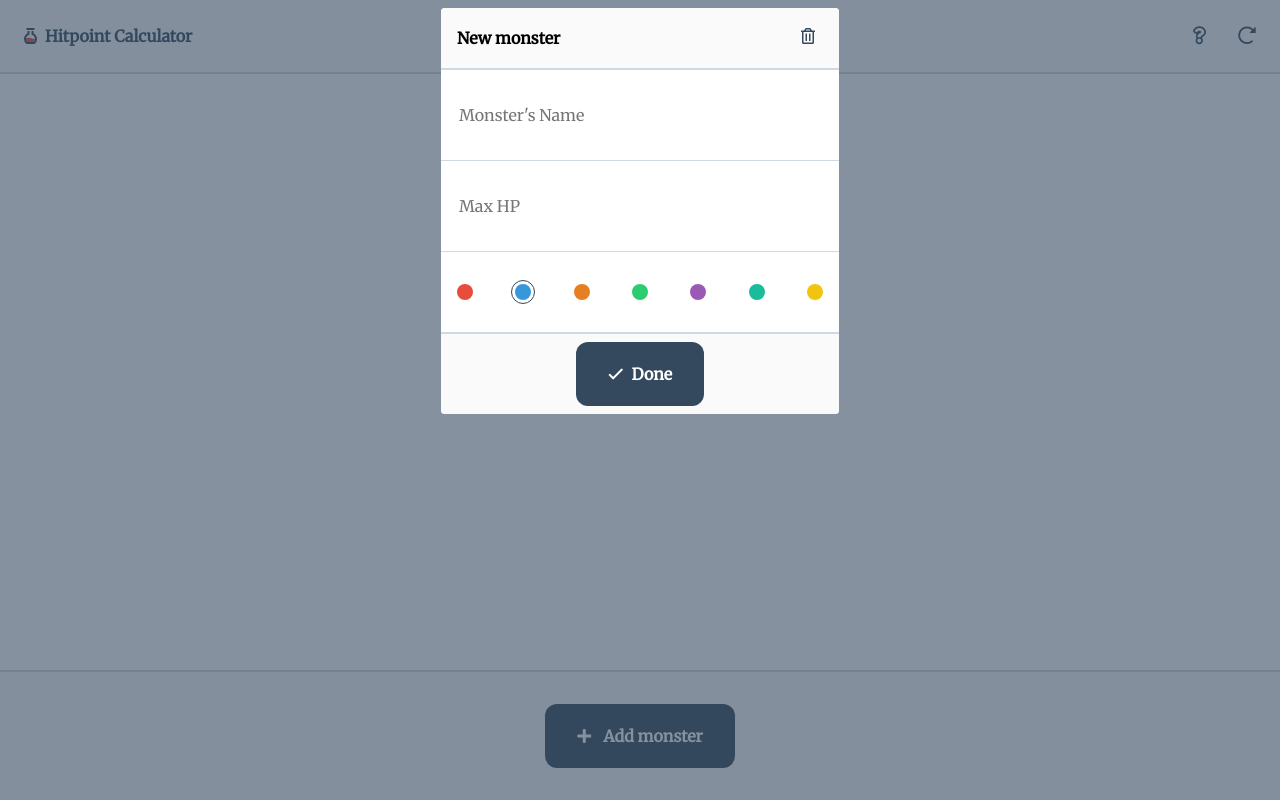
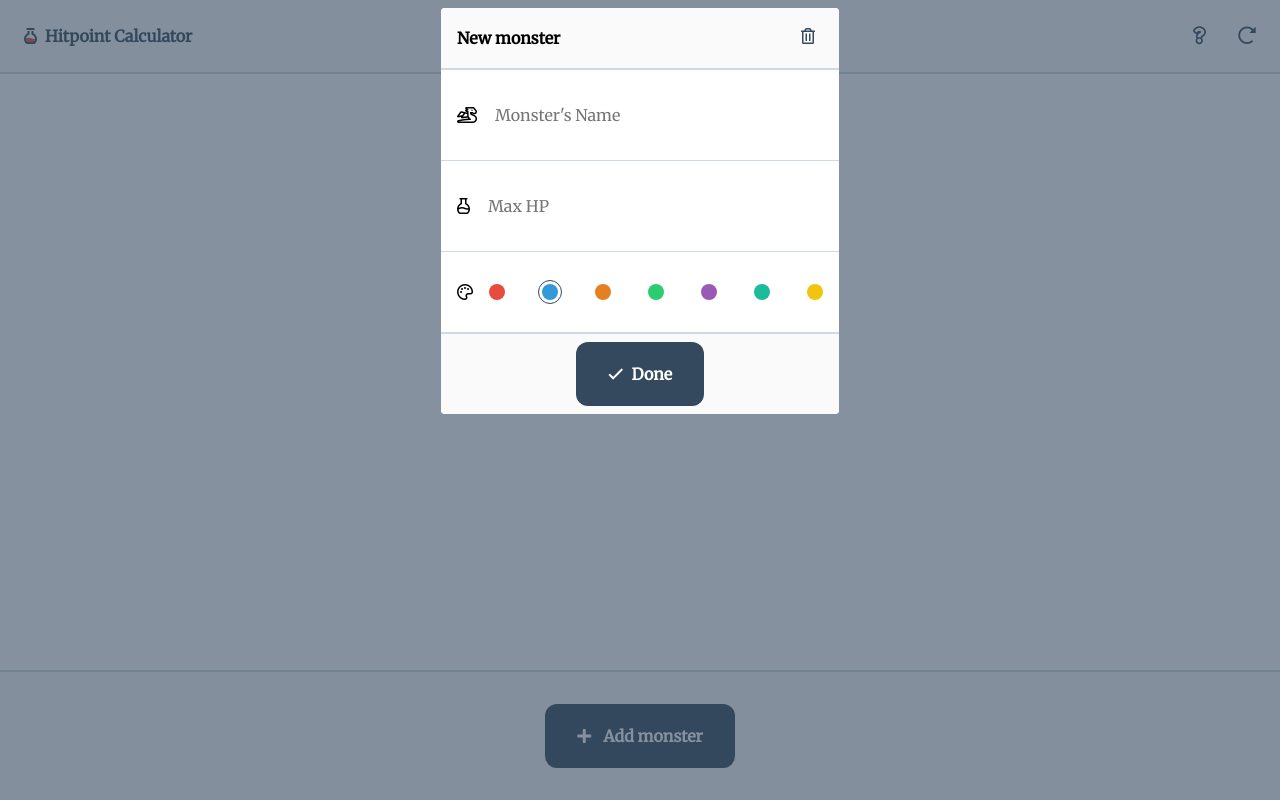
Before and after one commit to aartvanempel/hitpoint-calculator, a React (Create React App) app: page / in a window 1280 px wide. Built offline with nearby package versions, Linux system fonts and the light colour scheme.

Commit message:
added icons to form fields

```diff
--- a/src/features/monsters/CreateMonster.js
+++ b/src/features/monsters/CreateMonster.js
@@ -51,6 +51,7 @@ export default () => {
             <div>
                 <form onSubmit={e => onSubmitHandler(e)}>
                     <div className={styles.formRow}>
+                        <i className="far fa-dragon"></i>
                         <input
                             placeholder="Monster's name"
                             type='text'
@@ -61,6 +62,7 @@ export default () => {
                     </div>
 
                     <div className={styles.formRow}>
+                        <i class="far fa-flask-potion"></i>
                         <input
                             placeholder="Max HP"
                             inputMode="numeric"
@@ -71,7 +73,9 @@ export default () => {
                         />
                     </div>
 
-                    <div className={`${styles.formRow} ${styles.radioContainer}`}>
+                    <div className={styles.formRow}>
+                        <i class="far fa-palette"></i>
+                        <div className={styles.radioContainer}>
                             {
                                 colors.map((colorOption, index) => (
                                     <div key={index}>
@@ -87,6 +91,7 @@ export default () => {
                                 ))
                             }
                         </div>
+                    </div>
 
                     <div className={styles.submitContainer}>
                         <button type='submit' className={styles.submitButton}>
--- a/src/features/monsters/CreateMonster.module.scss
+++ b/src/features/monsters/CreateMonster.module.scss
@@ -22,7 +22,13 @@
 }
 
 .formRow {
+    display: flex;
+    align-items: center;
     padding: 32px 16px;
+
+    i {
+        margin-right: 16px;
+    }
 
     & + .formRow {
         border-top: 1px solid #CDD9E4;
@@ -90,6 +96,7 @@
 
 .radioContainer {
     display: flex;
+    width: 100%;
     justify-content: space-between;
 }
 
--- a/src/features/monsters/EditMonster.js
+++ b/src/features/monsters/EditMonster.js
@@ -44,6 +44,7 @@ export default ({ monster }) => {
             <div>
                 <form onSubmit={e => onSubmitHandler(e)}>
                     <div className={styles.formRow}>
+                        <i className="far fa-dragon"></i>
                         <input
                             placeholder="Monster's name"
                             type='text'
@@ -53,6 +54,7 @@ export default ({ monster }) => {
                     </div>
 
                     <div className={styles.formRow}>
+                        <i class="far fa-flask-potion"></i>
                         <input
                             placeholder="Max HP"
                             inputMode="numeric"
@@ -63,7 +65,9 @@ export default ({ monster }) => {
                         />
                     </div>
 
-                    <div className={`${styles.formRow} ${styles.radioContainer}`}>
+                    <div className={styles.formRow}>
+                        <i class="far fa-palette"></i>
+                        <div className={styles.radioContainer}>
                             {
                                 colors.map((colorOption, index) => (
                                     <div key={index}>
@@ -79,6 +83,7 @@ export default ({ monster }) => {
                                 ))
                             }
                         </div>
+                    </div>
 
                     <div className={styles.submitContainer}>
                         <button type='submit' className={styles.submitButton}>
```
Lines whose indentation alone changed are shown as unchanged.
